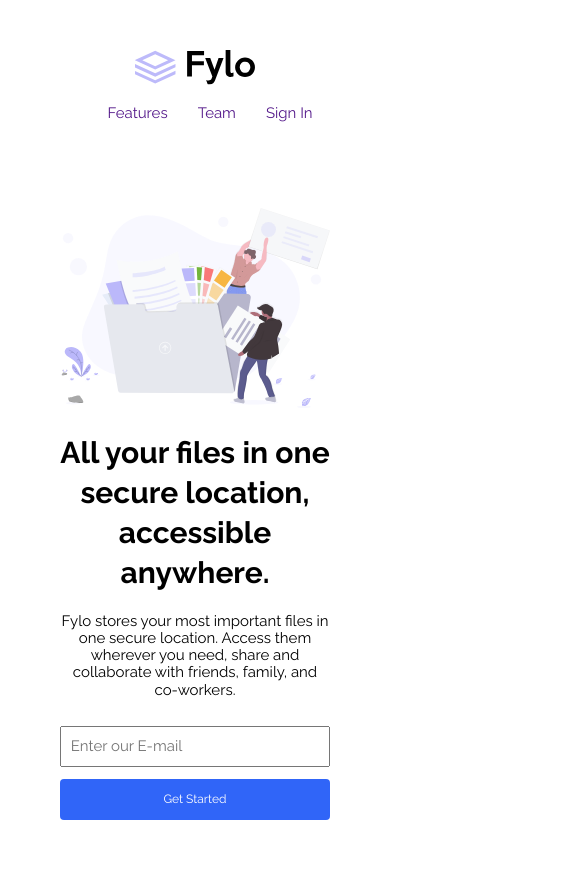
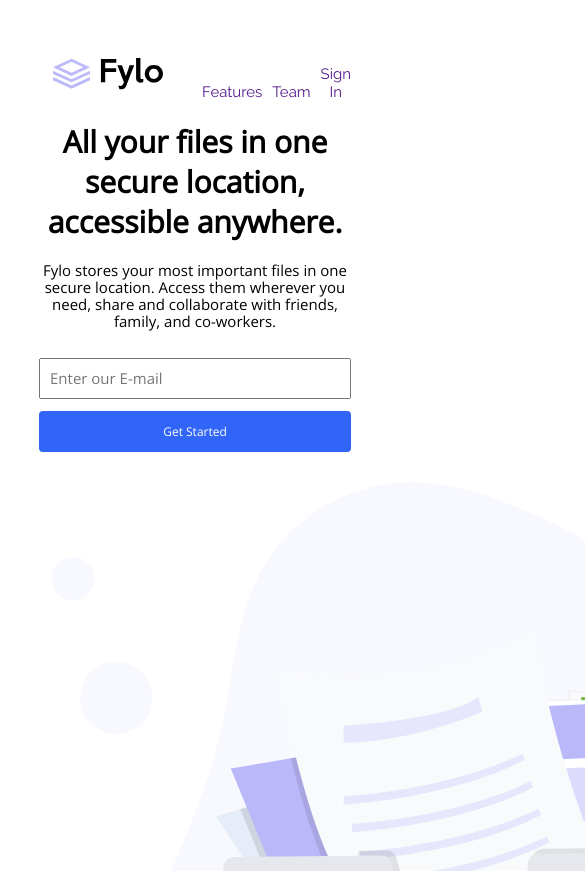
Before and after one commit to bahaaeskif/Fylo-Front_End-mentor, a plain HTML site: page index.html in a window 390 px wide. Shown: the top 871 px of the page, 585 px wide, since content can reach past the window. Drawn offline with nearby package versions, Linux system fonts and the light colour scheme.

Commit message:
Update style.css

```diff
--- a/style.css
+++ b/style.css
@@ -43,7 +43,6 @@ header .container{
     margin-bottom: 0;
     padding: 0;
 }
-
 .logo img{
     width: 120px;
 }
@@ -51,7 +50,6 @@ header .container{
     list-style: none;
     margin-left: 47px;
 }
-
 .links ul li a{
     text-decoration: none;
     font-family: Raleway;
@@ -61,16 +59,15 @@ header .container{
 
   /* end navigationbar */
 
-  /* start landing */
 
-
-.landing{
+  /* start first-section */
+.first-section{
       margin-top: 60px;
       padding: 26px;
       padding-bottom: 180px;
       font-family: Raleway;
   }
-.landing .container{
+.first-section .container{
     display: flex;
     justify-content: space-between;
     align-items: center;
@@ -80,7 +77,7 @@ header .container{
 .landing-1 > h1{
     line-height: 40px;
 }
-.landing .container .landing-1img img {
+.first-section .container .landing-1img img {
      width: 100%;
 }
 .log-in{
@@ -110,7 +107,7 @@ header .container{
 .log-in button:hover{
    opacity: .7;
 }
-  /* end landing */
+  /* end first-section */
 .landing-2{
     background-color: var(--Light-Grayish-Blue);
     padding-bottom: 26px;
@@ -251,26 +248,43 @@ header .container{
         text-align: center;
     }
 
-    .landing .container{
+    .first-section .container{
         flex-direction: column-reverse;
     }
     header .container{
         display: flex;
-        flex-direction: column;
+        flex-direction: row;
         align-items: center;
+        gap:5%;
     }
 
+    .logo {
+        flex-basis: 25%;
+        flex: 1;
+    }
+    .logo img {
+        width: 80%;
+    }
 
+    .links {
+        flex-basis: 70%;
+        flex: 1;
+
+    }
+    .links ul{
+        flex-basis: 100%;
+    }
     .links ul li {
-        list-style: none;
-        margin-left: 30px;
+        flex-basis: 33.3%;
+        margin-left: 10px;
+        flex: 1;
     }
 
 
     .landing-1{
         width: 100%;
     }
-    .landing .container img {
+    .first-section .container img {
          width: 100%;
     }
     .log-in{
```
